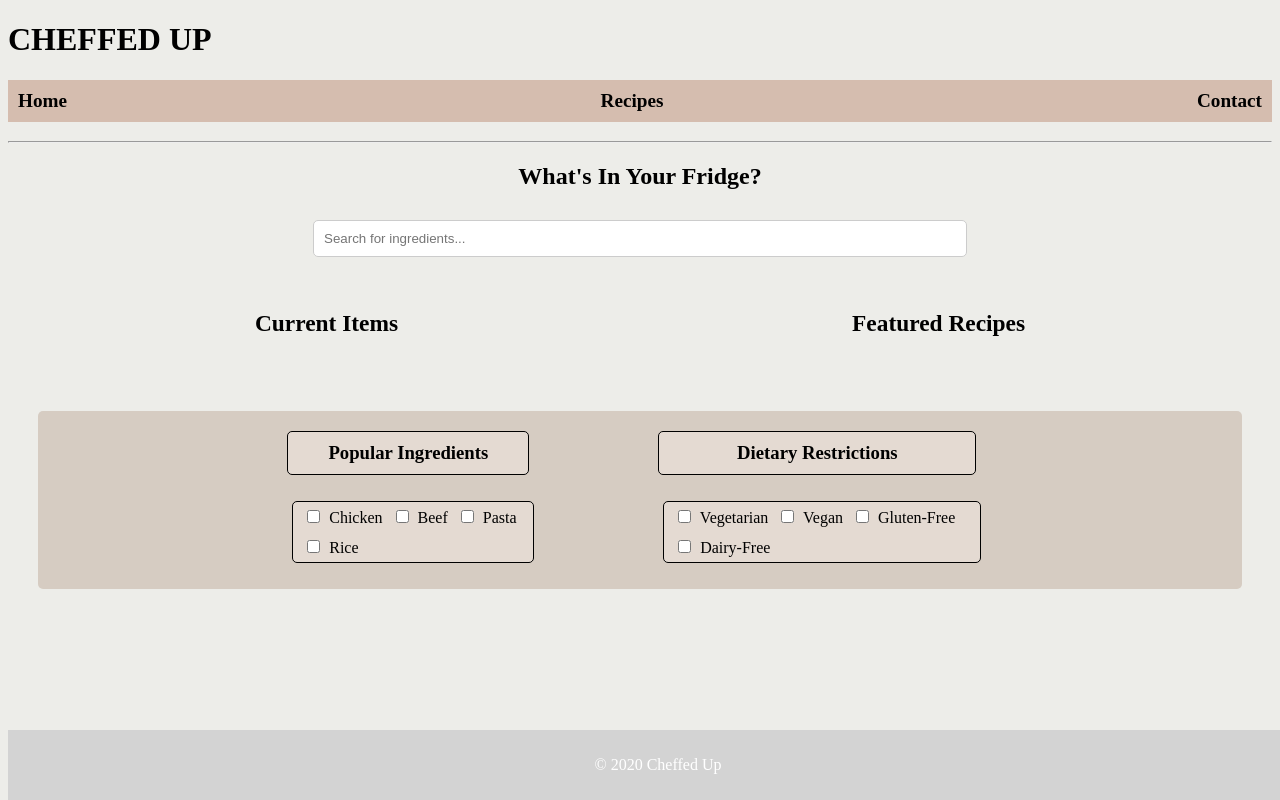
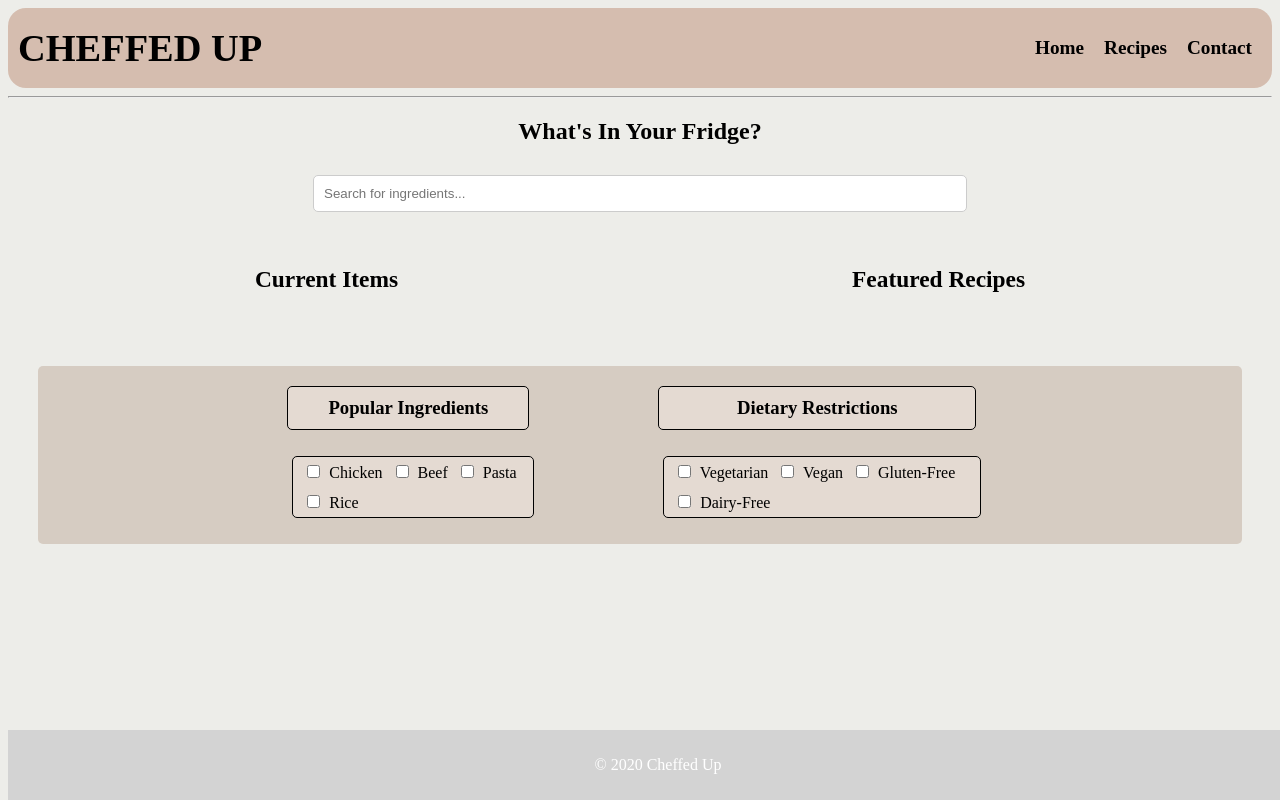
Before and after one commit to xaviermontane/cheffed-up, a plain HTML site: page src/index.html in a window 1280 px wide. Drawn offline with Linux system fonts and the light colour scheme.

Commit message:
chore: styled & aligned navbar #wip

```diff
--- a/src/index.html
+++ b/src/index.html
@@ -9,16 +9,16 @@
     <script src="main.js"></script>
 </head>
 <body>
-    <header>
+    <header id="navbar">
         <a href="#"><h1>CHEFFED UP</h1></a>
-        <ul id="navbar">
+        <ul>
             <li><a href="#">Home</a></li>
             <li><a href="#">Recipes</a></li>
             <li><a href="#">Contact</a></li>
         </ul>
-        <hr>
     </header>
     <main>
+        <hr>
         <h2 style="width: 100%; text-align: center">What's In Your Fridge?</h2>
         <div id="form-wrapper">
             <input type="text" id="search" placeholder="Search for ingredients...">
--- a/src/style.css
+++ b/src/style.css
@@ -5,6 +5,11 @@ html {
 a {
     color: black;
     text-decoration: none;
+}
+
+h1 {
+    text-align: center;
+    margin: 0;
 }
 
 aside {
@@ -28,13 +33,24 @@ footer {
 }
 
 #navbar {
-    list-style: none;
     background-color: #D5BDAF;
     font-weight: bold;
     font-size: 1.2em;
     display: flex;
     justify-content: space-between;
+    align-items: center;
     padding: 10px;
+    border-radius: 18px;
+}
+
+#navbar ul {
+    display: flex;
+    gap: 20px;
+    margin-right: 10px;
+}
+
+#navbar li {
+    display: inline-block;
 }
 
 #form-wrapper {
```
